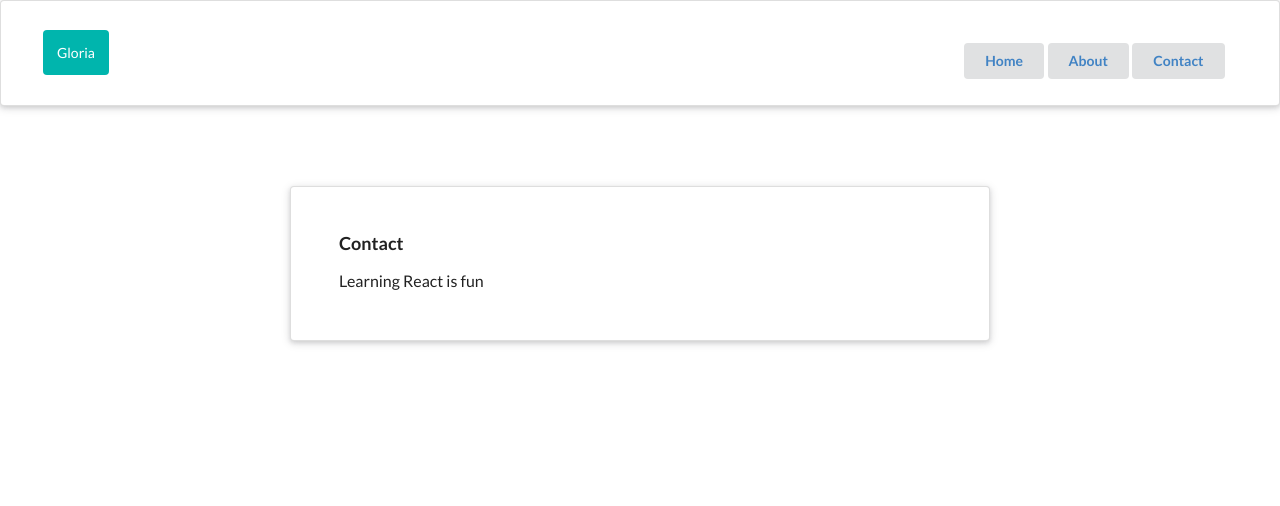
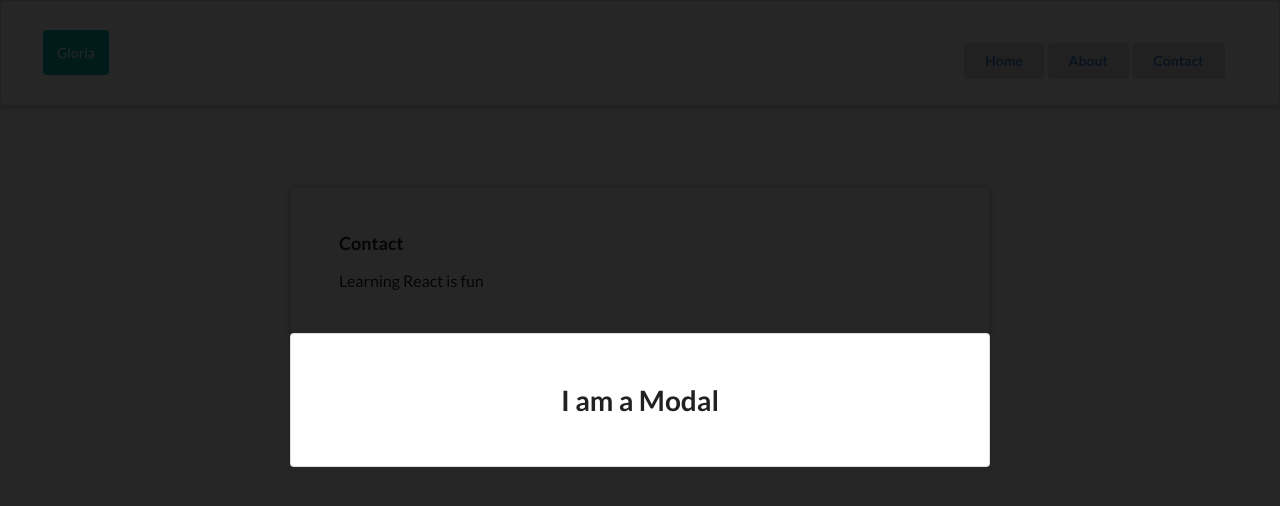
Before and after one commit to ravindra135/React-navigation-with-ReactRouter, a React (Create React App) app: page /contact in a window 1280 px wide. Shown: the top 506 px of the page. Built offline with nearby package versions, Linux system fonts and the light colour scheme.

Commit message:
React Router Completed

```diff
--- a/public/index.html
+++ b/public/index.html
@@ -30,6 +30,7 @@
   <body>
     <noscript>You need to enable JavaScript to run this app.</noscript>
     <div id="root"></div>
+    <div id="modal"></div>
     <!--
       This HTML file is a template.
       If you open it directly in the browser, you will see an empty page.
--- a/src/components/Contact.js
+++ b/src/components/Contact.js
@@ -1,10 +1,9 @@
 import React from "react";
-
+import Modal from './Modal'
 const Contact = () => {
-
-
-
     return(
+        <div>
+            <Modal />
             <div
                 className="ui raised very padded text container segment"
                 style={{ marginTop: '80px' }}>
@@ -13,6 +12,7 @@
                 <p>Learning React is fun</p>
 
             </div>
+        </div>
     )
 }
 
--- /dev/null
+++ b/src/components/Modal.js
@@ -0,0 +1,15 @@
+import React from 'react';
+import PortalReactDOM from 'react-dom'
+
+const Modal = (props) => {
+    return PortalReactDOM.createPortal(
+        <div className='ui dimmer show modals visible active'>
+            <div className='ui raised very padded text container segment'>
+                <h1>I am a Modal</h1>
+            </div>
+        </div>,
+        document.querySelector('#modal')
+    )
+}
+
+export default Modal;
```
Lines whose indentation alone changed are shown as unchanged.
